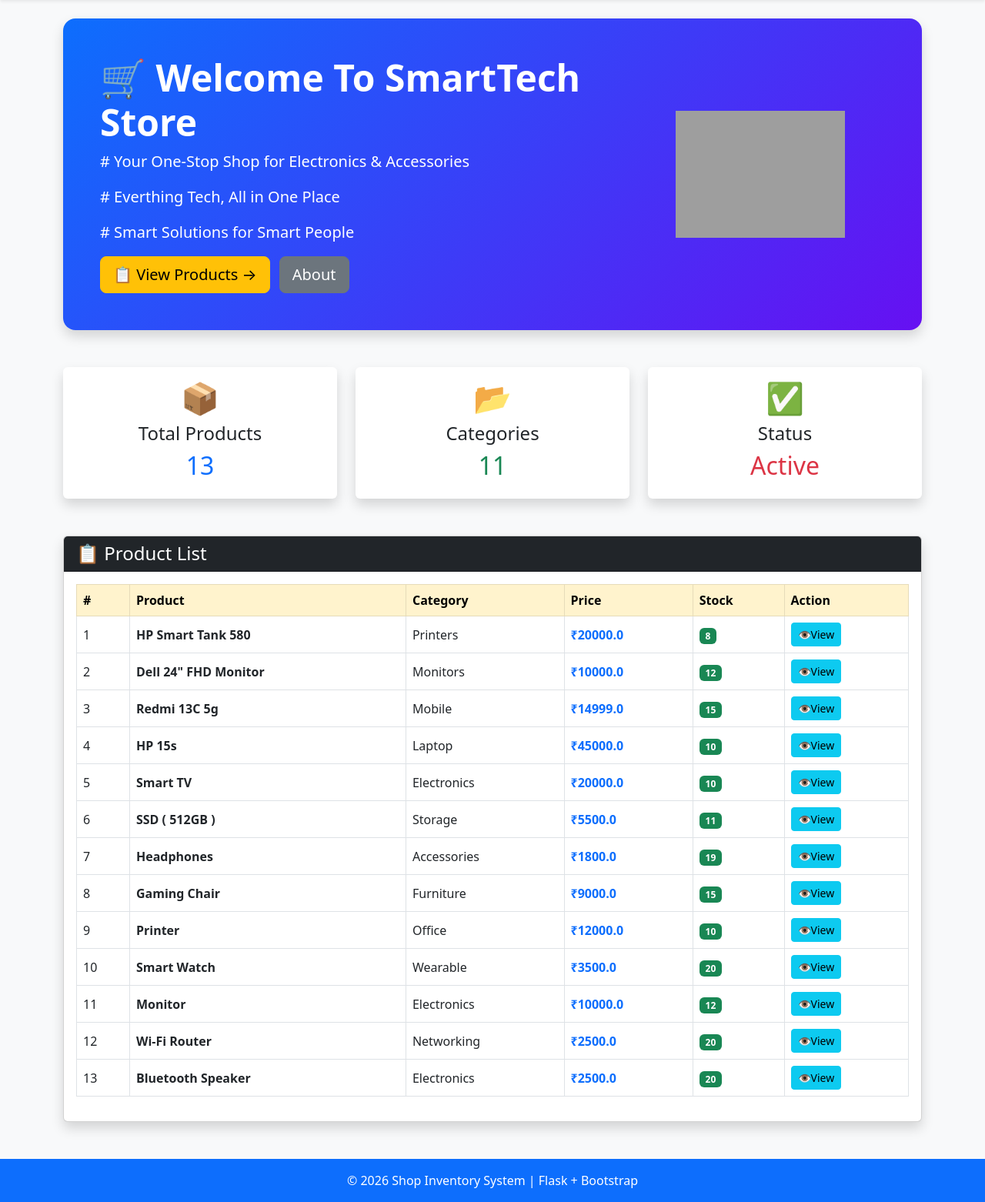
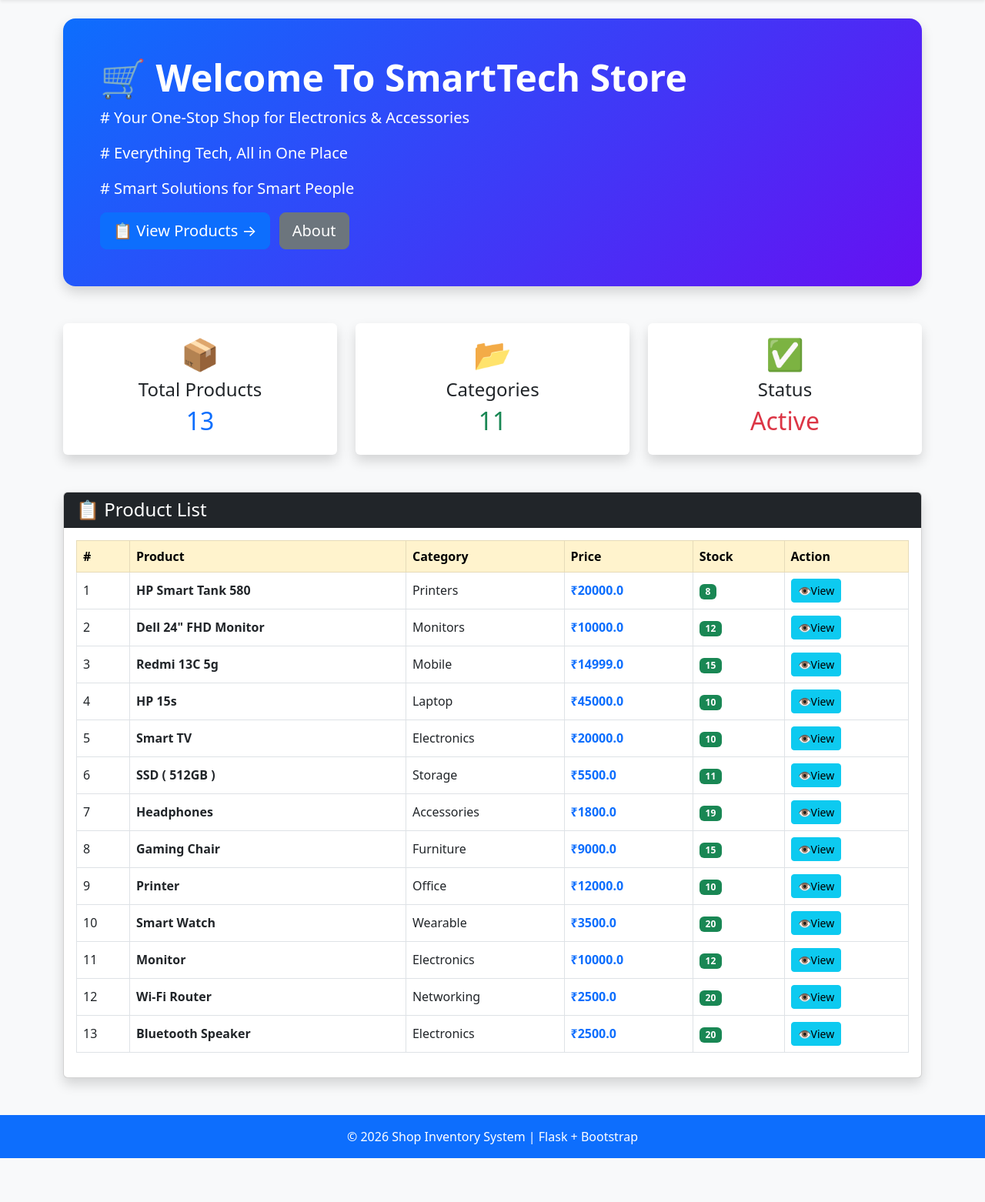
Before and after one commit to kadam768550/python-training, a Flask app: page / in a window 1280 px wide. Shown: the part 67-1629 px from the top of the page at 77% size. After the commit the page ends 1572 px from the top, so only its background shows below. Run offline with Flask 3, Linux system fonts and the light colour scheme; data comes from the database, SQL or seed files in the repository; both versions use the stored data as it was after the commit; grey boxes are pictures that could not be loaded.

Commit message:
Change in home.html

```diff
--- a/templates/home.html
+++ b/templates/home.html
@@ -7,40 +7,33 @@
 <!-- Hero Section -->
 <div class="p-5 mb-5 rounded-4 text-white shadow"
      style="background: linear-gradient(135deg,#0d6efd,#6610f2);">
-    <div class="row align-items-center">
-        <div class="col-md-8">
+
     <h1 class="display-5 fw-bold">
         🛒 Welcome To SmartTech Store
     </h1>
 
     <p class="lead">
-              #  Your One-Stop Shop for Electronics & Accessories
+        # Your One-Stop Shop for Electronics & Accessories
     </p>
 
     <p class="lead">
-              #  Everthing Tech, All in One Place
+        # Everything Tech, All in One Place
     </p>
 
     <p class="lead">
-              #  Smart Solutions for Smart People
+        # Smart Solutions for Smart People
     </p>
 
-            <a href="{{ url_for('product') }}" class="btn btn-warning btn-lg me-2">
+    <a href="{{ url_for('product') }}" class="btn btn-primary btn-lg me-2">
         📋 View Products →
     </a>
 
-            <a href="{{ url_for('about') }}" class="btn btn-secondary btn-lg me-2">
+    <a href="{{ url_for('about') }}" class="btn btn-secondary btn-lg">
         About
     </a>
+
 </div>
 
-        <div class="col-md-4 text-center">
-            <img src="https://cdn-icons-png.flaticon.com/512/3082/3082028.png"
-                 width="220"
-                 class="img-fluid">
-        </div>
-    </div>
-</div>
 <!-- Dashboard Cards -->
 <div class="row g-4 mb-5">
     <div class="col-md-4">
```
Also changed, not shown: myproject.db. Lines whose indentation alone changed are shown as unchanged.
